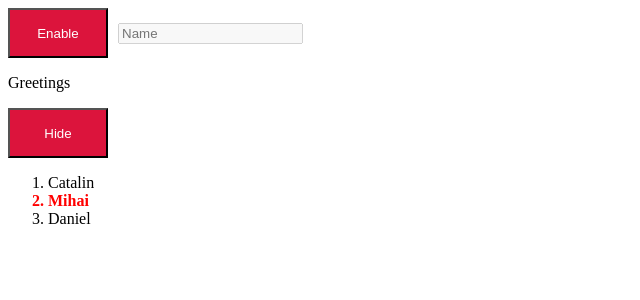
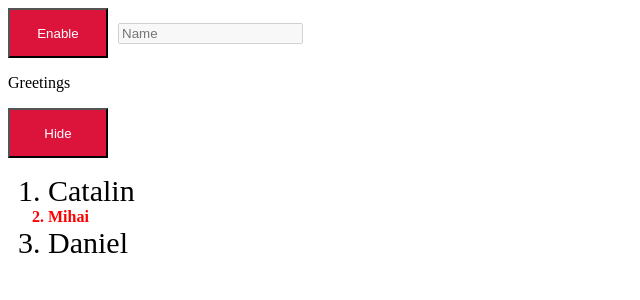
Before and after one commit to mgandore/introduction-to-angular, an Angular app in the folder tasks/: page / in a window 1280 px wide. Both pictures are taken after a click on the button "Show". Shown: the top 300 px of the page, without its empty margins (0-640 px from the left). Built offline with nearby package versions, Linux system fonts and the light colour scheme.

Commit message:
Add style using ngStyle

```diff
--- a/tasks/src/app/interactive-list/interactive-list.component.html
+++ b/tasks/src/app/interactive-list/interactive-list.component.html
@@ -1,4 +1,5 @@
 <button (click)="toggleList()">{{isListShowing ? "Hide" : "Show"}}</button>
 <ol *ngIf="isListShowing">
-	<li *ngFor="let name of names" [ngClass]="{'highlight-name' : name === 'Mihai'}">{{name}}</li>
+	<li *ngFor="let name of names; let i = index" [ngClass]="{'highlight-name' : name === 'Mihai'}"
+		[ngStyle]="{'font-size' : i % 2 == 0 ? '30px' : null}">{{name}}</li>
 </ol>
```
